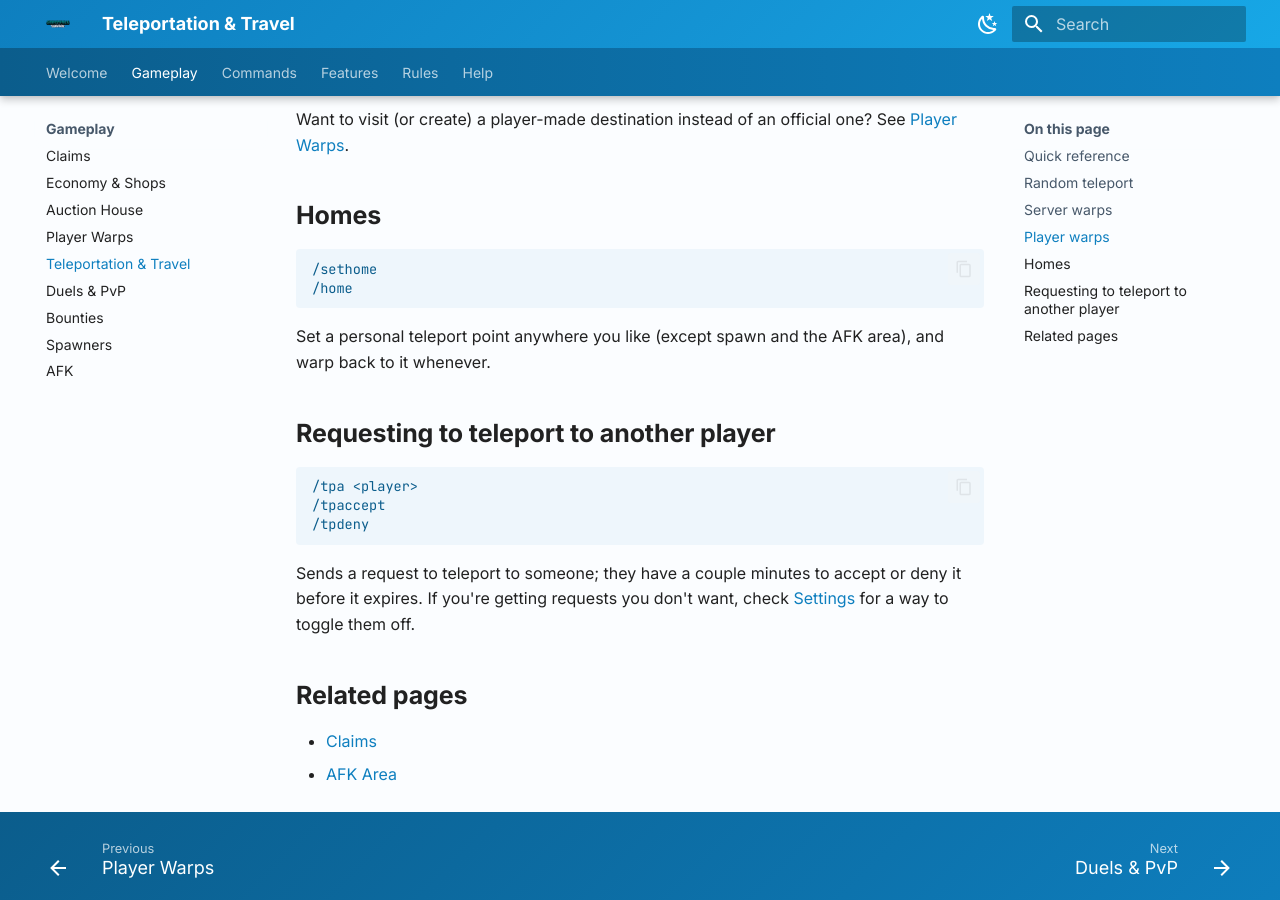
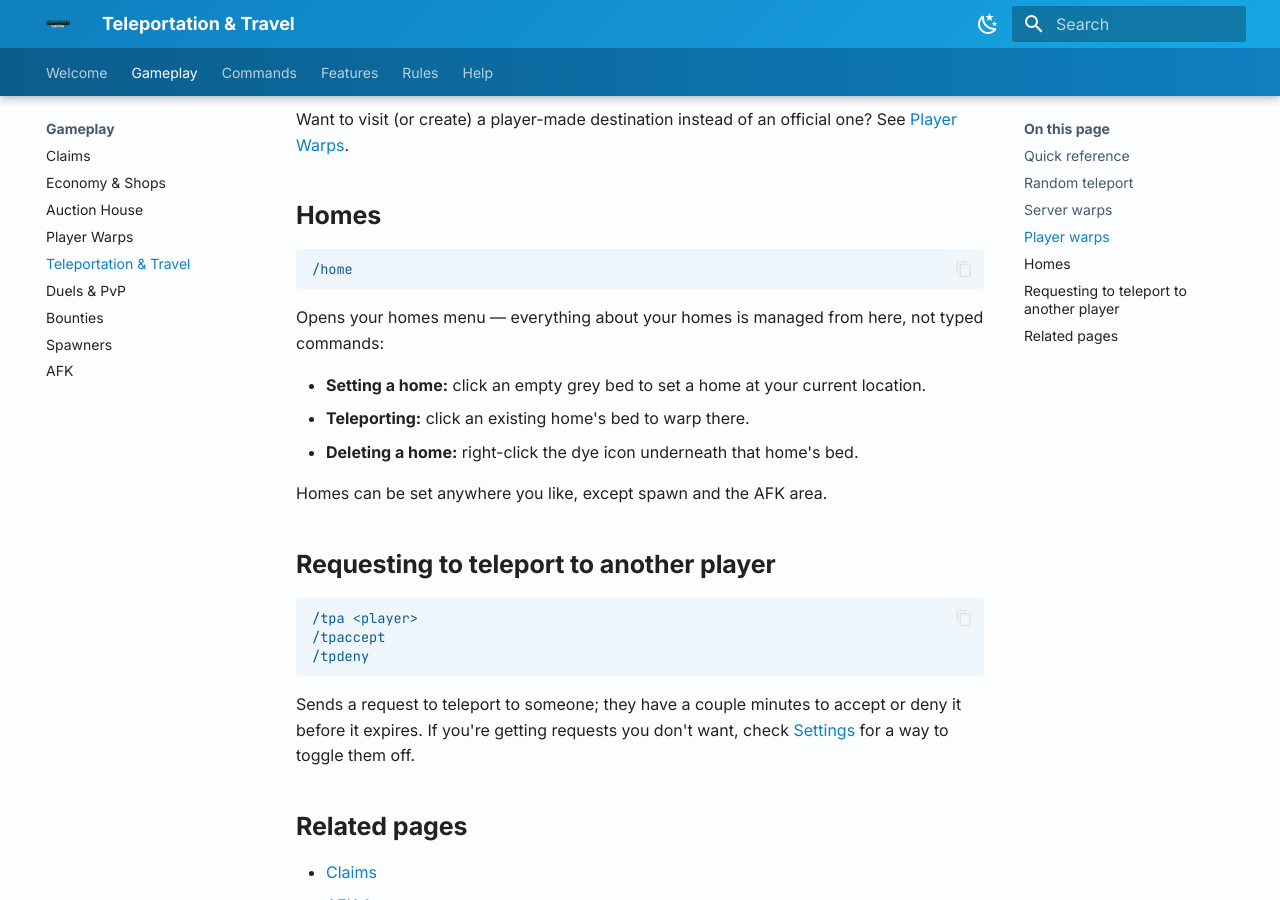
Before and after one commit to IsaiahJaiden/ShinyWiki, an MkDocs documentation site: the page built from docs/gameplay/travel.md, in a window 1280 px wide and 900 px high, scrolled down 1240 px. Built offline with MkDocs 1.6.1 and Material for MkDocs 9.7.7, drawn with Linux system fonts in a browser that asks for light colours; some of the changed text lies outside the part shown.

Commit message:
Fix homes: /home opens a GUI (bed=set/teleport, dye=delete); /sethome, /delhome, /renamehome are not the real workflow (owner-confirmed)

````diff
--- a/docs/gameplay/travel.md
+++ b/docs/gameplay/travel.md
@@ -16,7 +16,7 @@ description: Every way to get around ShinyVale — spawn, random teleport, warps
 | `/tpa <player>` | Request to teleport to a player |
 | `/tpaccept` | Accept an incoming teleport request |
 | `/tpdeny` | Deny an incoming teleport request |
-| `/sethome` · `/home` | Set and use your personal home |
+| `/home` | Open your homes menu — teleport, set, or delete |
 
 ## Random teleport
 
@@ -44,11 +44,16 @@ Want to visit (or create) a player-made destination instead of an official one?
 ## Homes
 
 ```
-/sethome
 /home
 ```
 
-Set a personal teleport point anywhere you like (except spawn and the AFK area), and warp back to it whenever.
+Opens your homes menu — everything about your homes is managed from here, not typed commands:
+
+- **Setting a home:** click an empty grey bed to set a home at your current location.
+- **Teleporting:** click an existing home's bed to warp there.
+- **Deleting a home:** right-click the dye icon underneath that home's bed.
+
+Homes can be set anywhere you like, except spawn and the AFK area.
 
 ## Requesting to teleport to another player
 
````
Also changed, not shown: COMMAND_AUDIT.md (+1 -3 lines), docs/commands/index.md (+2 -5 lines), docs/commands/teleportation.md (+1 -4 lines), docs/getting-started/index.md (+2 -2 lines), docs/help/faq.md (+1 -1 lines).
